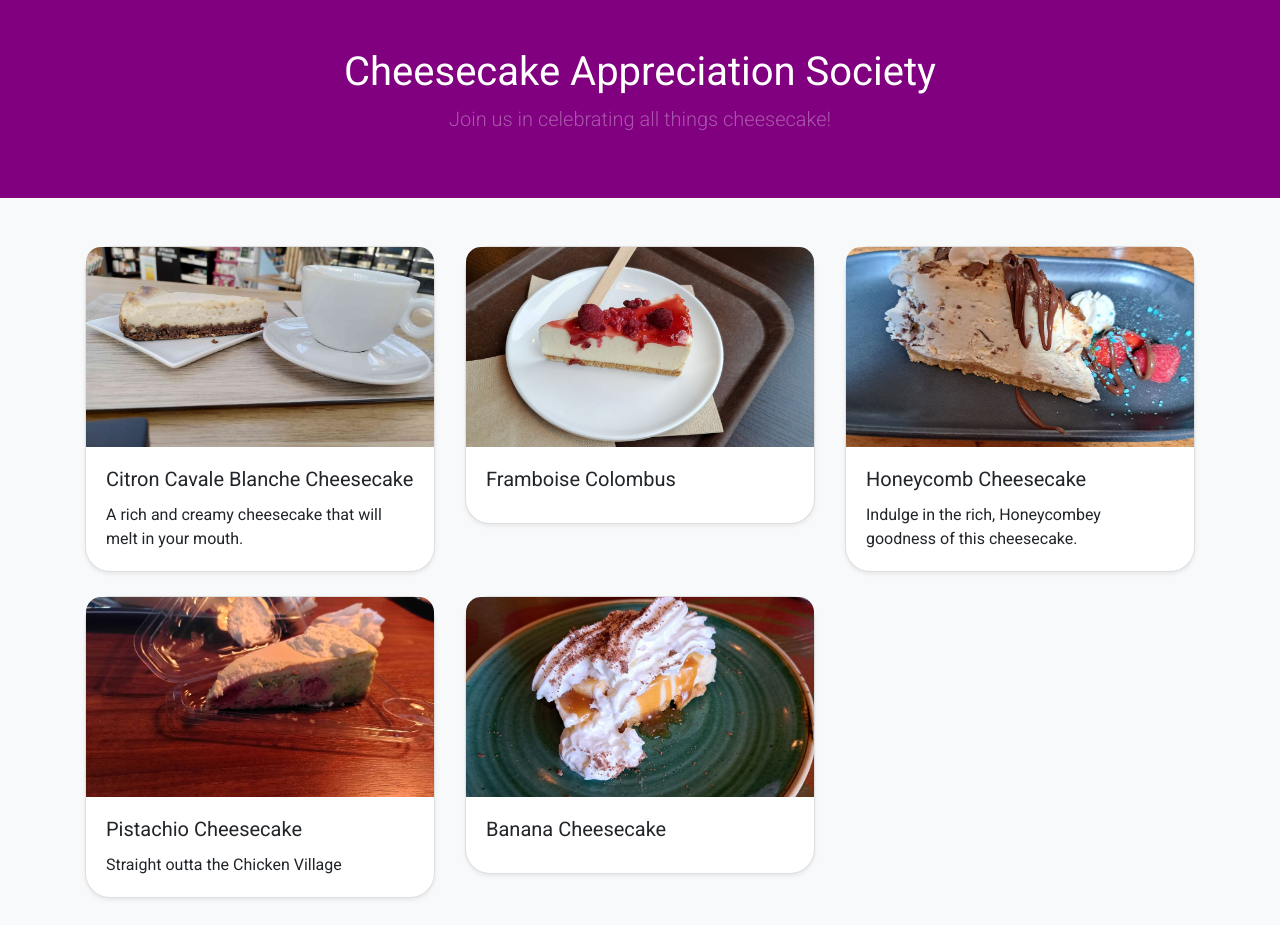
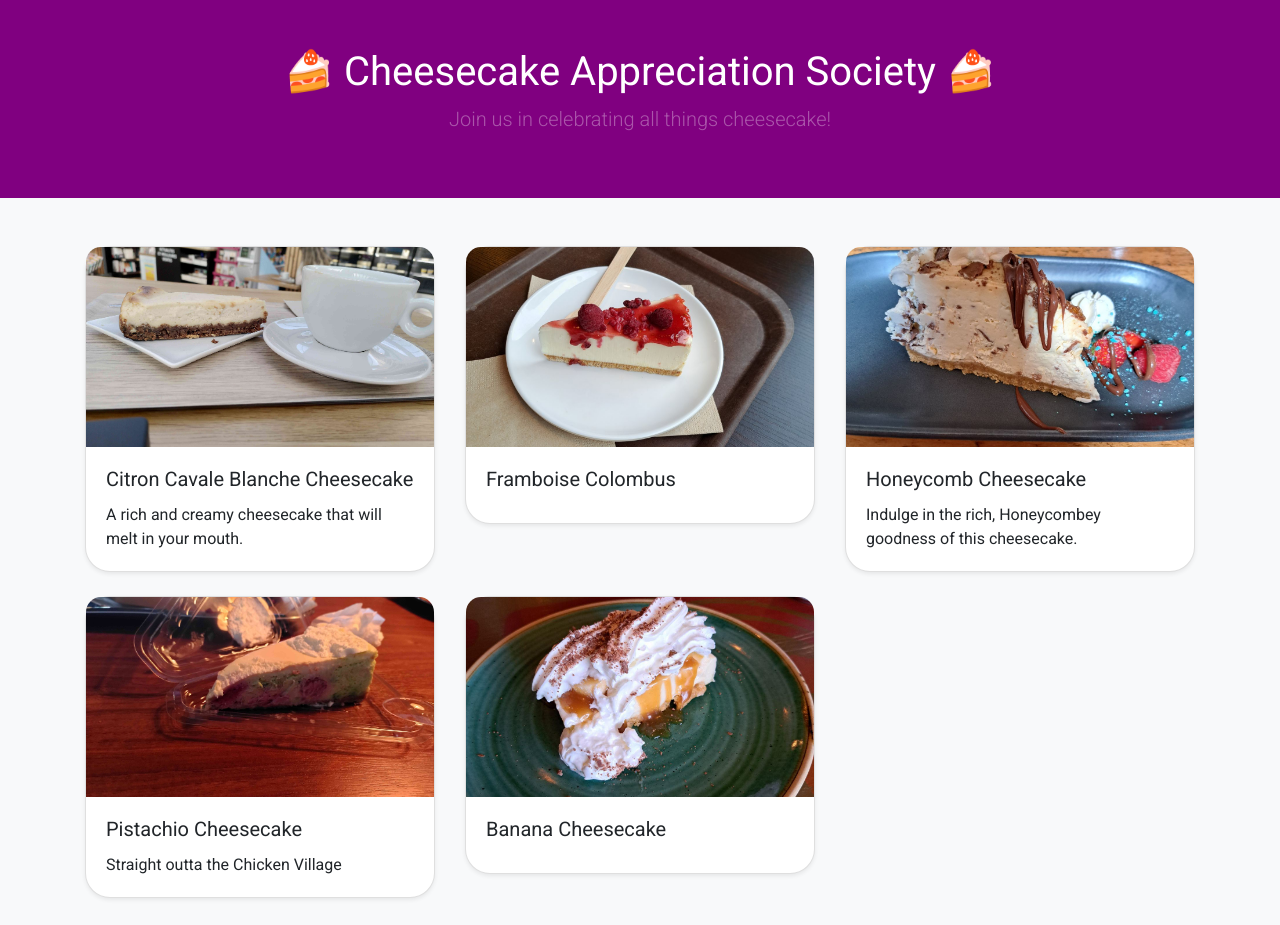
Before and after one commit to m4444te/cheesecakeappreciationsociety, a plain HTML site: page index.html in a window 1280 px wide. Shown: the top 925 px of the page. Drawn offline with nearby package versions, Linux system fonts and the light colour scheme.

Commit message:
add some 🍰

```diff
--- a/index.html
+++ b/index.html
@@ -6,7 +6,7 @@
     <link href="https://fonts.googleapis.com/css?family=Roboto:300,400,700" rel="stylesheet">
     <link href="https://stackpath.bootstrapcdn.com/bootstrap/4.5.2/css/bootstrap.min.css" rel="stylesheet">
     <link rel="stylesheet" href="css/styles.css">
-    <title>Cheesecake Appreciation Society</title>
+    <title>🍰 Cheesecake Appreciation Society 🍰</title>
     <style>
         .d-flex {
             display: flex;
@@ -55,7 +55,7 @@
 <body>
     <div class="d-flex">
         <header class="text-white text-center py-5">
-            <h1>Cheesecake Appreciation Society</h1>
+            <h1>🍰 Cheesecake Appreciation Society 🍰</h1>
             <p class="lead blink">Join us in celebrating all things cheesecake!</p> <!-- Subtitle with blink class -->
         </header>
         <main class="container my-5 flex-grow-1">
```
